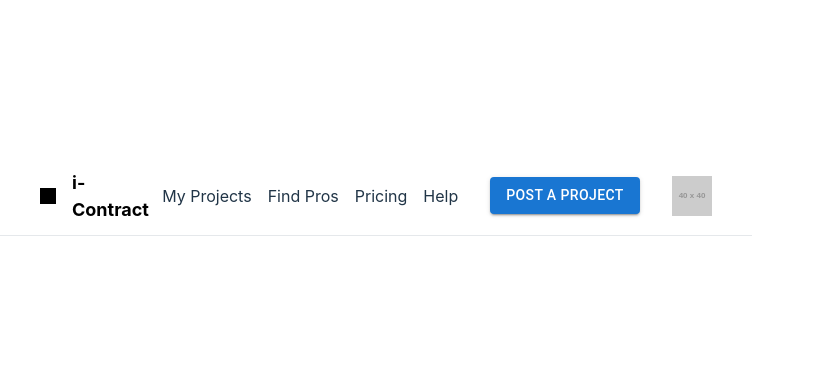
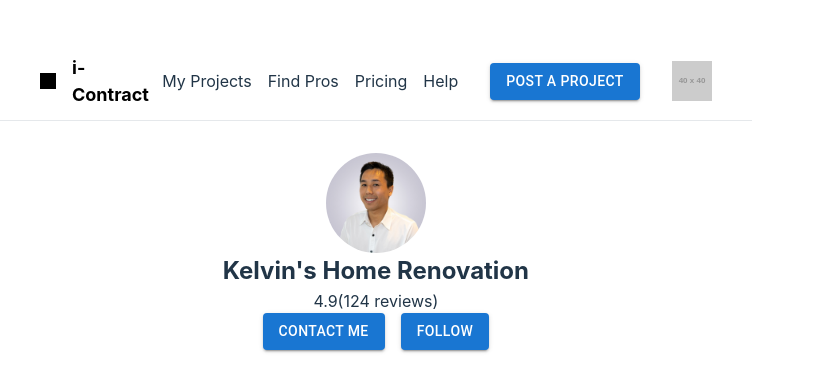
Before and after one commit to ctsang94/icontract-frontend, a React (Vite) app: page /contractor in a window 1280 px wide. Shown: the part 204-596 px from the top of the page, without its empty margins (0-815 px from the left). Built offline with nearby package versions, Linux system fonts and the light colour scheme.

Commit message:
Add Contractor Component

```diff
--- a/package.json
+++ b/package.json
@@ -13,7 +13,7 @@
     "@emotion/react": "^11.11.4",
     "@emotion/styled": "^11.11.5",
     "@mui/icons-material": "^5.15.20",
-    "@mui/material": "^5.15.20",
+    "@mui/material": "^5.15.21",
     "mui": "^0.0.1",
     "react": "^18.2.0",
     "react-dom": "^18.2.0",
--- a/src/App.jsx
+++ b/src/App.jsx
@@ -5,6 +5,7 @@ import '../src/components/styles/resets.scss'
 import Header2 from './components/Header/Header2'
 import { BrowserRouter, Routes, Route } from 'react-router-dom'
 import Homepage from './pages/Homepage'
+import Contractor from './components/Contractor/Contractor'
 
 function App() {
   const [count, setCount] = useState(0)
@@ -15,6 +16,7 @@ function App() {
         <Header2 />
         <Routes>
           <Route path='/' element={<Homepage />} />
+          <Route path='/contractor' element={<Contractor />} />
         </Routes>
       </BrowserRouter>
     </>
--- /dev/null
+++ b/src/components/Contractor/Contractor.jsx
@@ -0,0 +1,20 @@
+import React from 'react'
+import { Button } from '@mui/material'
+import image from '../../assets/images/img.jpg'
+import './Contractor.scss'
+
+function Contractor() {
+  return (
+    <section className='contractor'>
+        <img className='contractor__image' src={image}/>
+        <h2 className='contractor__title'>Kelvin's Home Renovation</h2>
+        <span className='contractor__review'>4.9(124 reviews)</span>
+        <div className='contractor__buttons'>
+            <Button variant='contained'>Contact Me</Button>
+            <Button variant='contained'>Follow</Button>
+        </div>
+    </section>
+  )
+}
+
+export default Contractor
--- /dev/null
+++ b/src/components/Contractor/Contractor.scss
@@ -0,0 +1,26 @@
+@use '../styles/variables.scss' as *;
+
+.contractor{
+    display:flex;
+    flex-direction: column;
+    justify-content: center;
+    align-items: center;
+    padding-top: 2rem;
+    &__image{
+        width: 100px;
+        height: 100px;
+        border-radius: 9999px;
+    }
+    &__title{
+
+    }
+
+    &__review{
+
+    }
+
+    &__buttons{
+        display:flex;
+        gap:1rem;
+    }
+}
```
Also changed, not shown: src/pages/Contractorpage.jsx (added, +12 -0 lines), src/assets/images/img.jpg (added), 1 other file (tests, documents, lock files or other folders).
